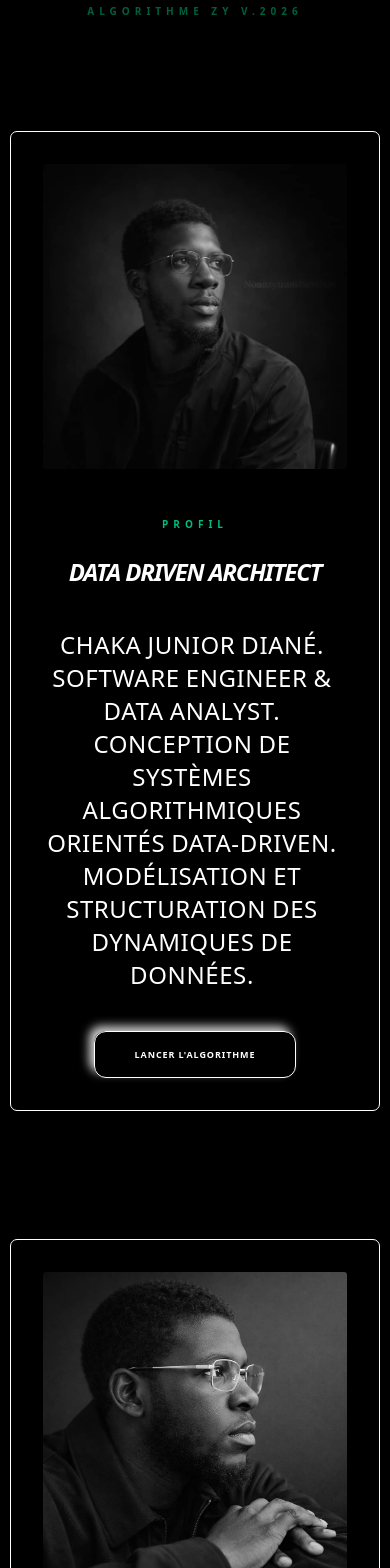
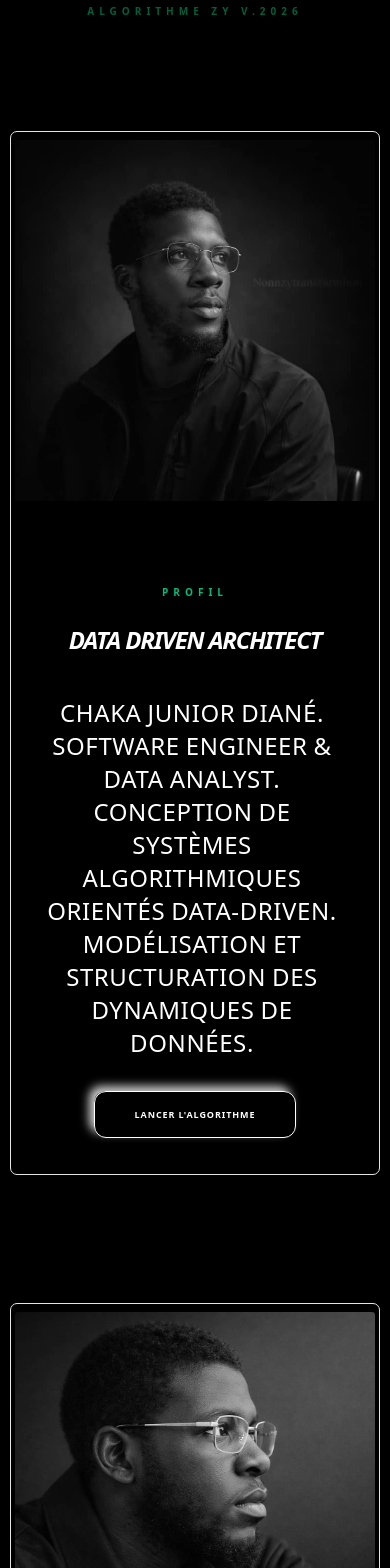
Before and after one commit to nonnzy7even7iete/nonnzytransformiumfullstackbundel, a Next.js app: page /zymantra in a window 390 px wide. Shown: the part 940-2508 px from the top of the page. Built offline with nearby package versions, Linux system fonts and the light colour scheme; no server answers.

Commit message:
Zy Bulding workflow

```diff
--- a/src/components/frontendkit/ZymantraBeam.tsx
+++ b/src/components/frontendkit/ZymantraBeam.tsx
@@ -19,7 +19,6 @@ import { cn } from "@/lib/utils";
 import { MultiStepLoader } from "@/components/ui/multi-step-loader";
 import { TextGenerateEffect } from "@/components/ui/text-generate-effect";
 
-// --- CONTEXTE POUR L'EFFET 3D ---
 const MouseEnterContext = createContext<
   [boolean, React.Dispatch<React.SetStateAction<boolean>>] | undefined
 >(undefined);
@@ -149,7 +148,7 @@ export default function ZymantraBeam() {
         onClose={() => setLoading(false)}
       />
 
-      {/* TRAIT DE GUIDAGE (BEAM) À GAUCHE */}
+      {/* BEAM LATÉRAL */}
       <div className="absolute left-6 md:left-20 top-0 h-full w-[1px] hidden sm:block opacity-30 bg-border">
         <motion.div
           style={{ height: beamY }}
@@ -174,16 +173,16 @@ export default function ZymantraBeam() {
               <CardContainer>
                 <div
                   className={cn(
-                    "flex flex-col lg:flex-row items-center gap-12 p-8 md:p-12 w-[95vw] lg:w-[1000px] transition-all duration-500",
-                    "bg-card border border-[#262626] border-opacity-40",
+                    "flex flex-col lg:flex-row items-center gap-12 p-1 md:p-1 w-[95vw] lg:w-[1000px] transition-all duration-500",
+                    "bg-card border border-[#e5e5e5] dark:border-[#171717]", // Gris clair vs Gris sombre profond
                     index % 2 !== 0 && "lg:flex-row-reverse"
                   )}
                   style={{ borderRadius: "var(--radius-vercel-zy)" }}
                 >
-                  {/* IMAGE AVEC CADRAGE HAUT (VISAGE) */}
+                  {/* IMAGE - COLLÉE AU BORD (Padding réduit) */}
                   <CardItem
                     translateZ={40}
-                    className="w-full lg:w-1/2 aspect-square md:aspect-[4/5] overflow-hidden bg-muted"
+                    className="w-full lg:w-1/2 aspect-square md:aspect-[4/5] overflow-hidden bg-muted m-1"
                     style={{
                       borderRadius: "calc(var(--radius-vercel-zy) - 4px)",
                     }}
@@ -195,8 +194,8 @@ export default function ZymantraBeam() {
                     />
                   </CardItem>
 
-                  {/* TEXTE RÉACTIF */}
-                  <div className="flex-1 flex flex-col items-center lg:items-start text-center lg:text-left space-y-6">
+                  {/* TEXTE RÉACTIF AVEC PADDING INTERNE POUR RESPIRER */}
+                  <div className="flex-1 flex flex-col items-center lg:items-start text-center lg:text-left space-y-6 p-8 lg:p-0">
                     <CardItem
                       translateZ={20}
                       className="text-emerald-500 font-black tracking-[0.5em] text-[10px] uppercase"
@@ -218,34 +217,30 @@ export default function ZymantraBeam() {
 
                     <CardItem
                       translateZ={30}
-                      className="min-h-[100px] flex items-center justify-center lg:justify-start"
+                      className="min-h-[80px] flex items-center"
                     >
                       <TextGenerateEffect
                         words={item.description}
                         className={cn(
                           "text-muted-foreground leading-relaxed max-w-sm",
                           item.isUppercase
-                            ? "text-[11px] md:text-[13px] font-medium uppercase tracking-wider"
+                            ? "text-[11px] md:text-[12px] font-medium uppercase tracking-wider"
                             : "text-sm md:text-base font-normal"
                         )}
                       />
                     </CardItem>
 
-                    {/* BOUTON NEUMORPHISME ADAPTATIF */}
-                    <CardItem translateZ={80} className="pt-4">
+                    <CardItem translateZ={80} className="pt-2">
                       <button
                         onClick={() => setLoading(true)}
                         className={cn(
                           "px-10 py-4 rounded-xl text-[9px] font-black uppercase tracking-widest transition-all active:scale-95",
                           "bg-card text-muted-foreground border border-border/40",
-                          // Light Mode Shadows
                           "shadow-[5px_5px_10px_rgba(0,0,0,0.06),-5px_-5px_10px_rgba(255,255,255,0.8)]",
-                          // Dark Mode Shadows
                           "dark:shadow-[6px_6px_12px_rgba(0,0,0,0.5),-4px_-4px_12px_rgba(255,255,255,0.01)]",
-                          // Interaction Hover (Effet enfoncé)
                           "hover:shadow-[inset_4px_4px_8px_rgba(0,0,0,0.06),inset_-4px_-4px_8px_rgba(255,255,255,0.8)]",
                           "dark:hover:shadow-[inset_4px_4px_8px_rgba(0,0,0,0.4),inset_-4px_-4px_8px_rgba(255,255,255,0.01)]",
-                          "hover:text-emerald-500 transition-shadow duration-300"
+                          "hover:text-emerald-500 transition-all"
                         )}
                       >
                         Lancer l'algorithme
```
